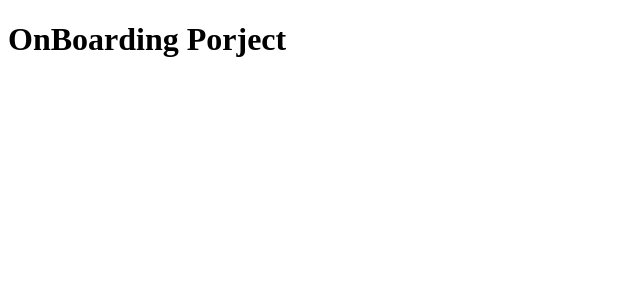
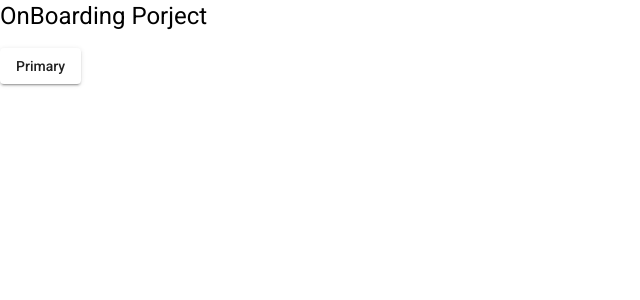
Before and after one commit to Shyamala-G01/onboarding, an Angular app: page / in a window 1280 px wide. Shown: the top 300 px of the page, without its empty margins (0-640 px from the left). Built offline with nearby package versions, Linux system fonts and the light colour scheme.

Commit message:
second commit

```diff
--- a/angular.json
+++ b/angular.json
@@ -22,11 +22,9 @@
             "main": "src/main.ts",
             "polyfills": "src/polyfills.ts",
             "tsConfig": "tsconfig.app.json",
-            "assets": [
-              "src/favicon.ico",
-              "src/assets"
-            ],
+            "assets": ["src/favicon.ico", "src/assets"],
             "styles": [
+              "./node_modules/@angular/material/prebuilt-themes/indigo-pink.css",
               "src/styles.css"
             ],
             "scripts": []
@@ -89,11 +87,9 @@
             "polyfills": "src/polyfills.ts",
             "tsConfig": "tsconfig.spec.json",
             "karmaConfig": "karma.conf.js",
-            "assets": [
-              "src/favicon.ico",
-              "src/assets"
-            ],
+            "assets": ["src/favicon.ico", "src/assets"],
             "styles": [
+              "./node_modules/@angular/material/prebuilt-themes/indigo-pink.css",
               "src/styles.css"
             ],
             "scripts": []
--- a/package.json
+++ b/package.json
@@ -11,10 +11,12 @@
   "private": true,
   "dependencies": {
     "@angular/animations": "~13.2.0",
+    "@angular/cdk": "^13.3.2",
     "@angular/common": "~13.2.0",
     "@angular/compiler": "~13.2.0",
     "@angular/core": "~13.2.0",
     "@angular/forms": "~13.2.0",
+    "@angular/material": "^13.3.2",
     "@angular/platform-browser": "~13.2.0",
     "@angular/platform-browser-dynamic": "~13.2.0",
     "@angular/router": "~13.2.0",
--- a/src/app/app.component.html
+++ b/src/app/app.component.html
@@ -1 +1,2 @@
 <h1>{{title}}</h1>
+<button mat-raised-button>Primary</button>
--- a/src/app/app.module.ts
+++ b/src/app/app.module.ts
@@ -3,6 +3,8 @@ import { BrowserModule } from '@angular/platform-browser';
 
 import { AppRoutingModule } from './app-routing.module';
 import { AppComponent } from './app.component';
+import { MaterialModule } from './material/material.module';
+import { BrowserAnimationsModule } from '@angular/platform-browser/animations'
 
 @NgModule({
   declarations: [
@@ -10,7 +12,9 @@ import { AppComponent } from './app.component';
   ],
   imports: [
     BrowserModule,
-    AppRoutingModule
+    AppRoutingModule,
+    MaterialModule,
+    BrowserAnimationsModule
   ],
   providers: [],
   bootstrap: [AppComponent]
--- /dev/null
+++ b/src/app/material/material.module.ts
@@ -0,0 +1,18 @@
+import { NgModule } from '@angular/core';
+import {MatButtonModule} from '@angular/material/button';
+
+
+const materialComponents = [
+  MatButtonModule
+]
+
+@NgModule({
+
+  imports: [
+    materialComponents
+  ],
+  exports : [
+    materialComponents
+  ]
+})
+export class MaterialModule { }
--- /dev/null
+++ b/src/custom-theme.scss
@@ -0,0 +1,35 @@
+// Custom Theming for Angular Material
+// For more information: https://material.angular.io/guide/theming
+@use "@angular/material" as mat;
+// Plus imports for other components in your app.
+
+// Include the common styles for Angular Material. We include this here so that you only
+// have to load a single css file for Angular Material in your app.
+// Be sure that you only ever include this mixin once!
+@include mat.core();
+
+// Define the palettes for your theme using the Material Design palettes available in palette.scss
+// (imported above). For each palette, you can optionally specify a default, lighter, and darker
+// hue. Available color palettes: https://material.io/design/color/
+$new-project-primary: mat.define-palette(mat.$indigo-palette);
+$new-project-accent: mat.define-palette(mat.$pink-palette, A200, A100, A400);
+
+// The warn palette is optional (defaults to red).
+$new-project-warn: mat.define-palette(mat.$red-palette);
+
+// Create the theme object. A theme consists of configurations for individual
+// theming systems such as "color" or "typography".
+$new-project-theme: mat.define-light-theme(
+  (
+    color: (
+      primary: $new-project-primary,
+      accent: $new-project-accent,
+      warn: $new-project-warn,
+    ),
+  )
+);
+
+// Include theme styles for core and each component used in your app.
+// Alternatively, you can import and @include the theme mixins for each component
+// that you are using.
+@include mat.all-component-themes($new-project-theme);
--- a/src/index.html
+++ b/src/index.html
@@ -6,8 +6,11 @@
   <base href="/">
   <meta name="viewport" content="width=device-width, initial-scale=1">
   <link rel="icon" type="image/x-icon" href="favicon.ico">
+  <link rel="preconnect" href="https://fonts.gstatic.com">
+  <link href="https://fonts.googleapis.com/css2?family=Roboto:wght@300;400;500&display=swap" rel="stylesheet">
+  <link href="https://fonts.googleapis.com/icon?family=Material+Icons" rel="stylesheet">
 </head>
-<body>
+<body class="mat-typography">
   <app-root></app-root>
 </body>
 </html>
--- a/src/styles.css
+++ b/src/styles.css
@@ -1 +1,4 @@
 /* You can add global styles to this file, and also import other style files */
+
+html, body { height: 100%; }
+body { margin: 0; font-family: Roboto, "Helvetica Neue", sans-serif; }
```
Also changed, not shown: 1 other file (tests, documents, lock files or other folders).
